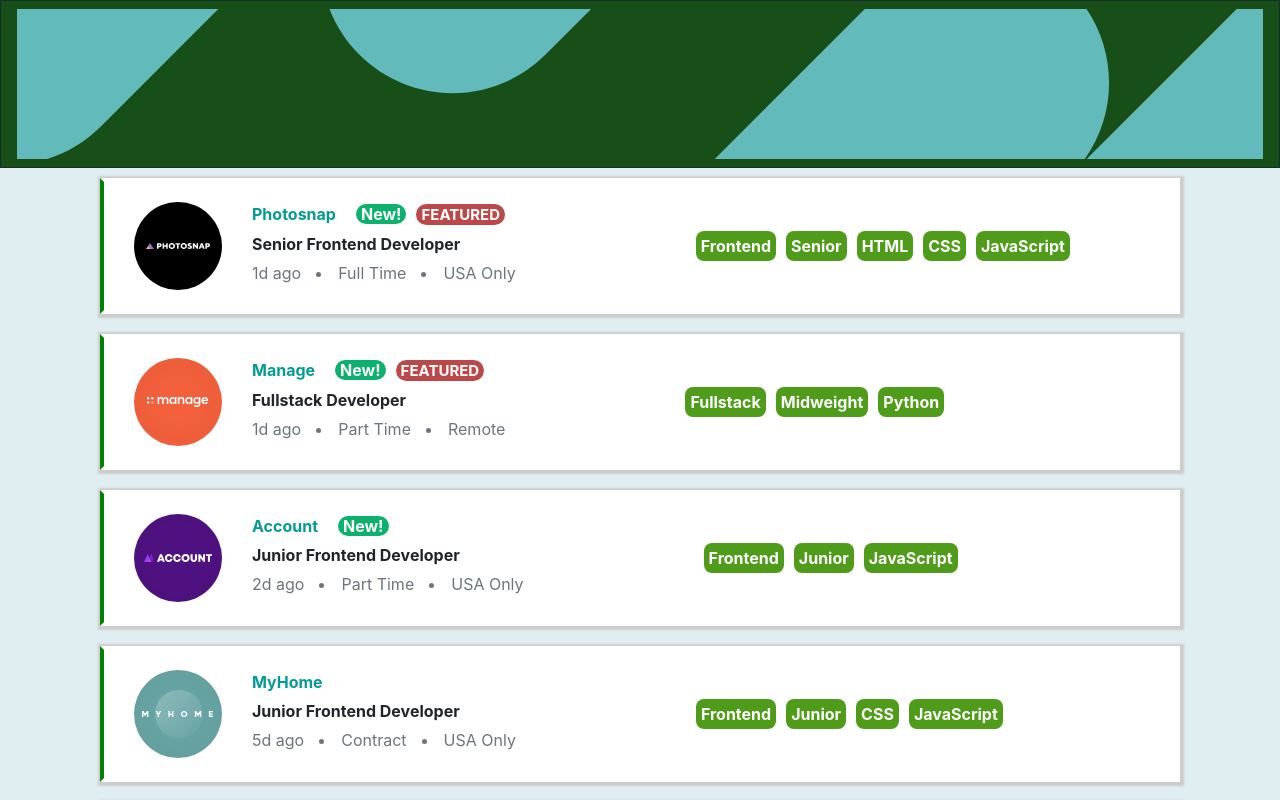
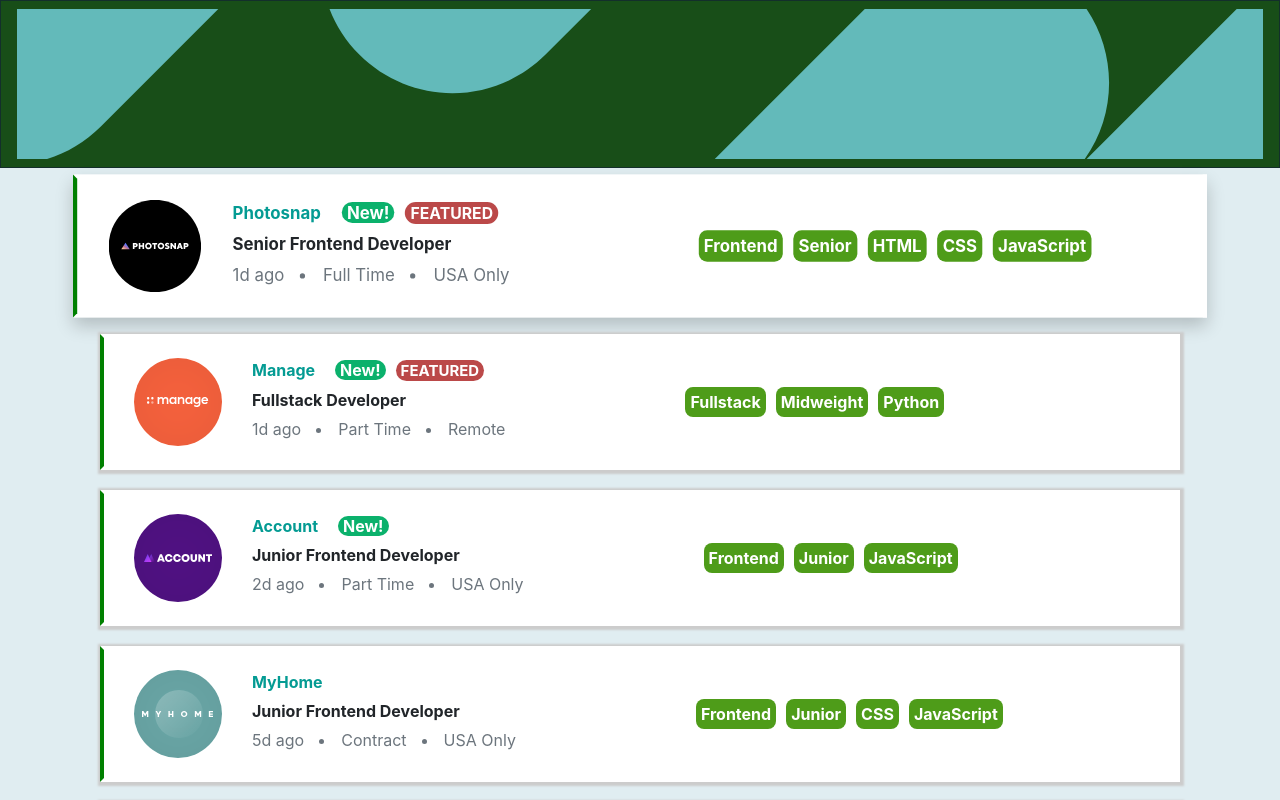
Before and after one commit to ellietms/first-job-listings-react, a React (Create React App) app: page / in a window 1280 px wide. In both pictures the pointer is over the element 640 px from the left and 246 px from the top of the page. Shown: the top 800 px of the page. Built offline with nearby package versions, Linux system fonts and the light colour scheme.

Commit message:
Update App.css

```diff
--- a/src/App.css
+++ b/src/App.css
@@ -23,6 +23,12 @@ svg{
   border-left-color: green;
   width: 100%;
   box-shadow:1px 1px 2px 3px #ccc;
+  cursor: pointer;
+}
+
+.box-container:hover{
+  transform: scale(1.05);
+  box-shadow: 0px 8px 16px 0px rgba(0,0,0,0.2);
 }
 
 .image-container{
@@ -110,6 +116,12 @@ flex-direction: row;
   height: fit-content;
   padding: 3px 5px;
   font-weight: bold;
+  cursor: pointer;
+}
+
+.feature-style:hover{
+  transform: scale(1.05);
+  box-shadow: 0px 8px 16px 0px rgba(0,0,0,0.2);
 }
 
 @media(max-width:1200px){
```
